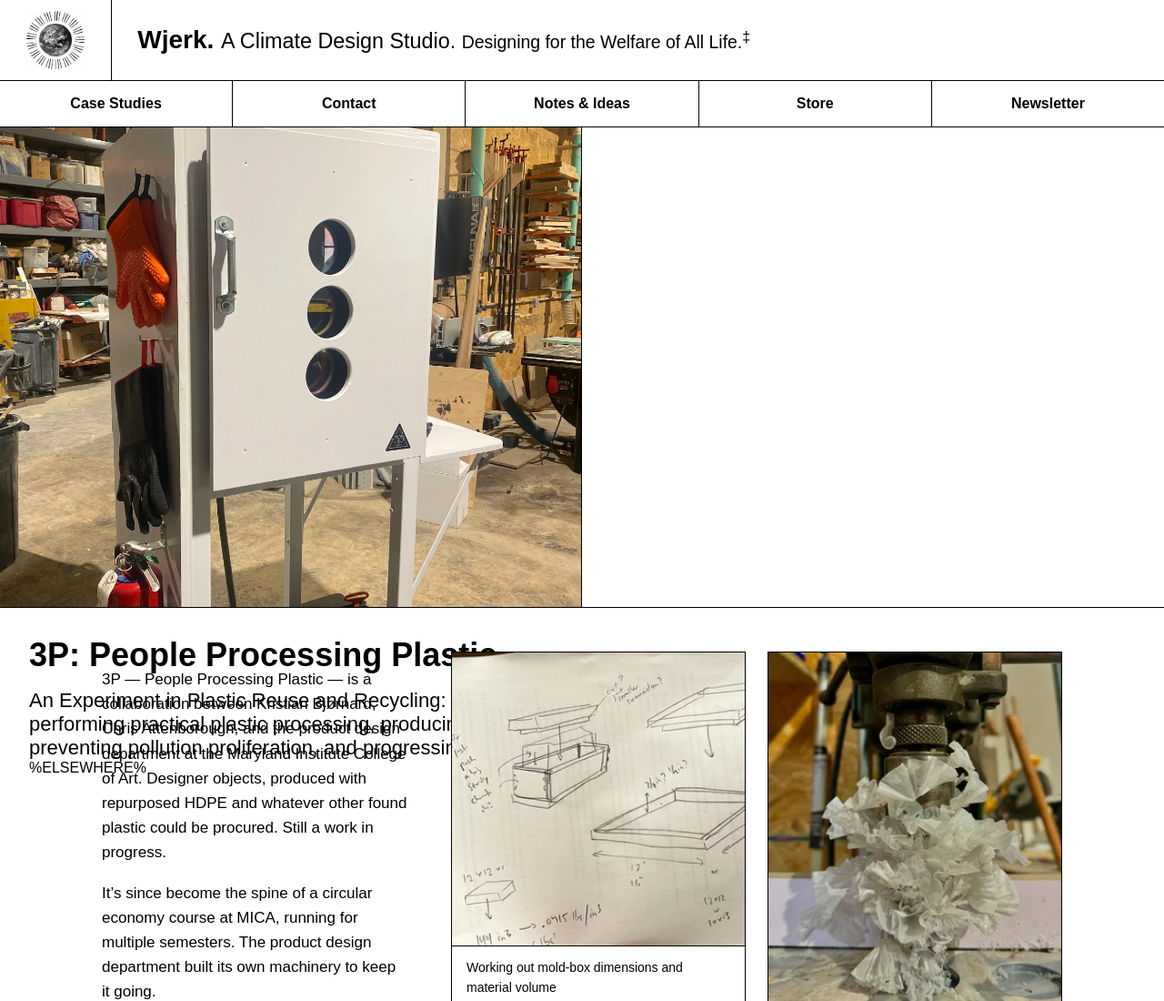
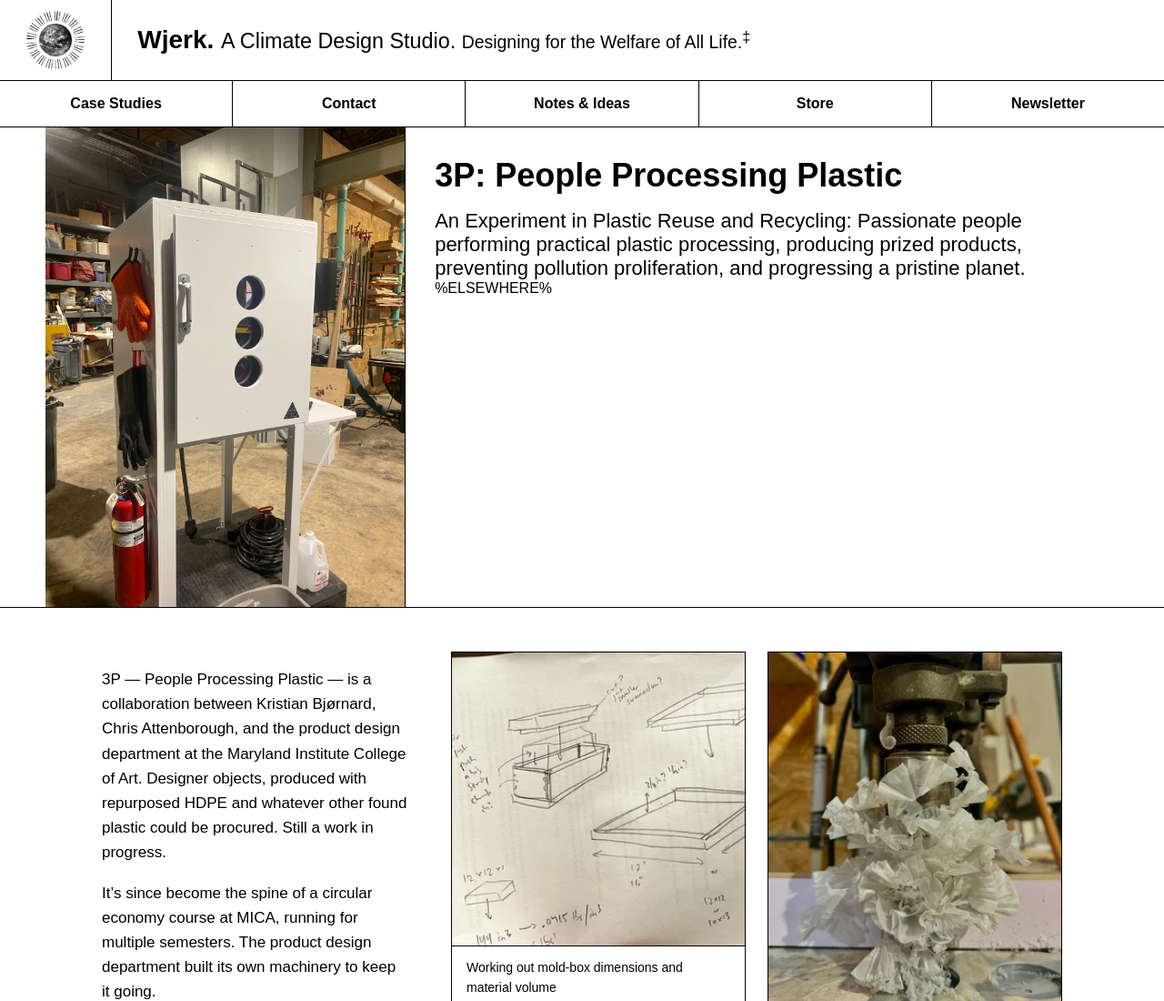
Before and after one commit to bjornmeansbear/a.wjerk.shop, a plain HTML site: page case-study-3p.html in a window 1280 px wide. Shown: the top 1100 px of the page at 91% size. Drawn offline with Linux system fonts and the light colour scheme.

Commit message:
trying to simplify the CSS - why in this age do css properties still get interpreted differently by different browsers!

```diff
--- a/style.css
+++ b/style.css
@@ -254,43 +254,34 @@ footer {
 footer ul { flex: 1; }
 footer ul p { margin: 0; }
 
+/***************************/
 /* Case study detail pages */
-
+/***************************/
 .caseStudyDetail {
   display: flex;
-  flex-wrap: wrap;
+  justify-content: center;
   border-bottom: 1px solid;
   width: 100%;
-  height: auto;
   max-height: 66vh;
 }
 
 .caseStudyDetail .imageWrapper {
   display: flex;
-  /* Don't grow: the image sizes itself (see img rule below) and .content
-     flexes to fill whatever space is left. Growing here is what let a wide
-     viewport blow imageWrapper's width up, which (via the aspect-locked
-     image) blew its height past .caseStudyDetail's max-height and spilled
-     into the content below. */
-  border-bottom: 1px solid;
-  position: relative;
-  background-color: var(--tint, #fff);
-  max-width: 50%;
+  align-items: center;
+  justify-content: center;
+  max-height: 100%;
 }
 
 .caseStudyDetail .imageWrapper img {
   display: block;
-  min-height: 20rem;
-  max-height: calc(66vh - 1px);  /* 1px for the border-bottom on imageWrapper */
-  position: relative;
-  /* contain, not cover: the image must never be cropped here. */
-  object-fit: cover;
+  width: auto;
+  height: 100%;
+  object-fit: cover;  /* safety net; the rule above means this rarely engages */
   mix-blend-mode: multiply;
 }
 
 .caseStudyDetail .content {
   padding: 2rem;
-  max-width: 45rem;
 }
 
 .caseStudyDetail .content h1 {
@@ -302,6 +293,7 @@ footer ul p { margin: 0; }
   font-size: 1.25rem;
   font-weight: 300;
   margin: 0;
+  max-width: 45rem;
 }
 
 /* Elsewhere block: Live/Shop/Essay/Research links, stamped in at build time
```
